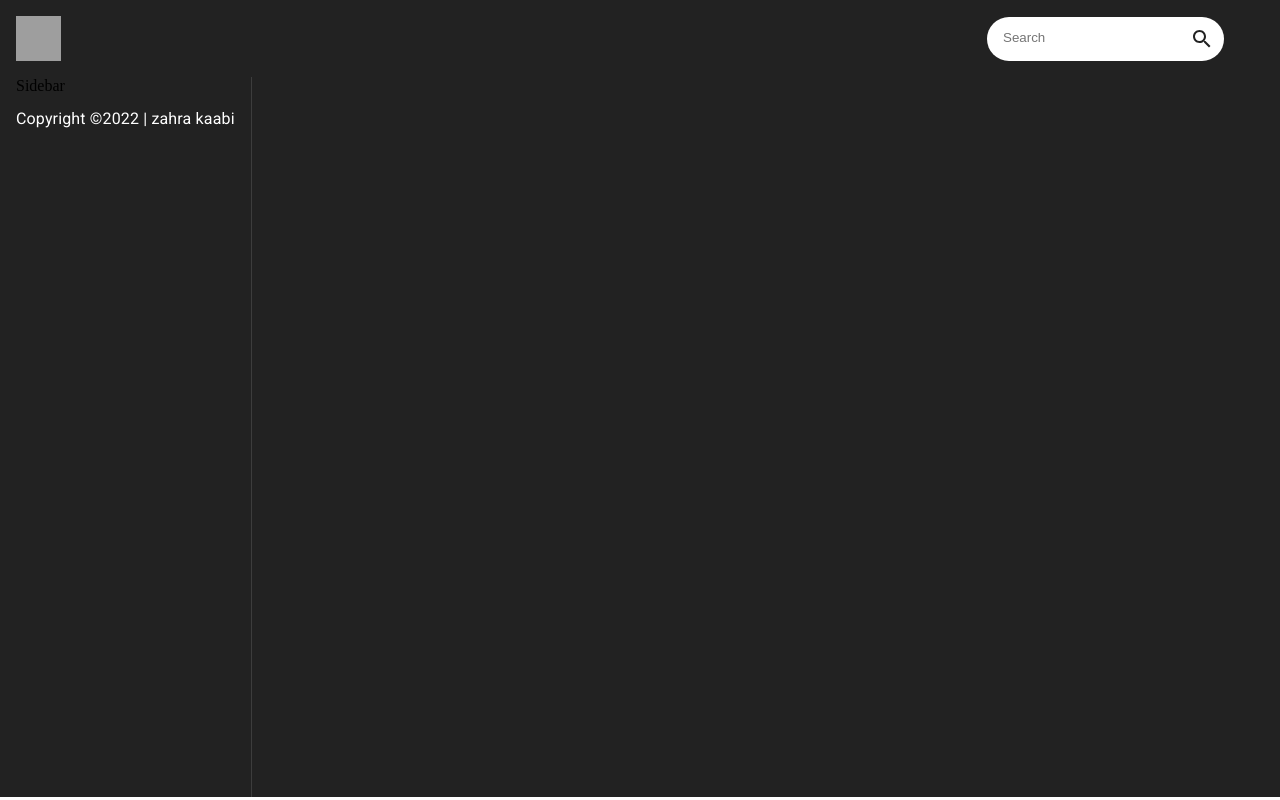
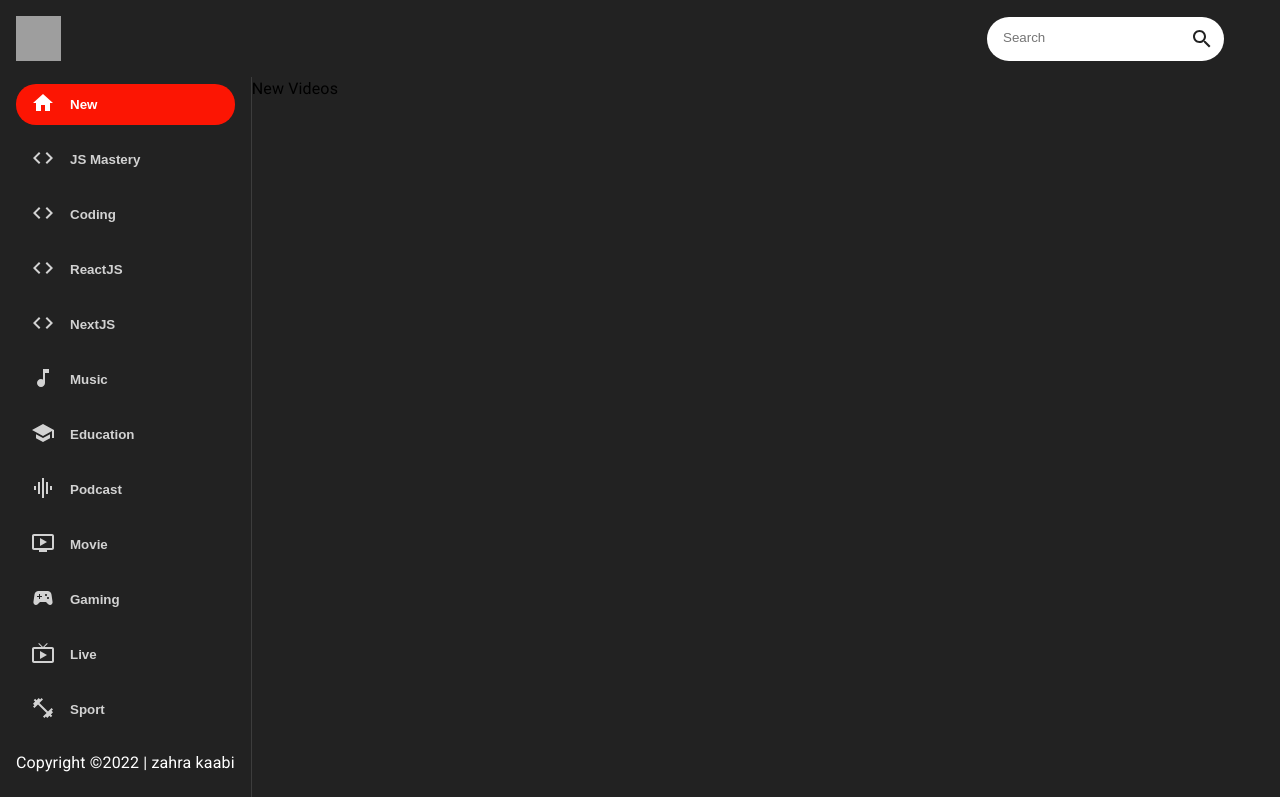
Before and after one commit to zahrakaabi/YOUTUBE_CLONE, a React (Create React App) app: page / in a window 1280 px wide. Built offline with nearby package versions, Linux system fonts and the light colour scheme; grey boxes are pictures that could not be loaded.

Commit message:
chore: Implement side-Bar

```diff
--- a/src/components/Feed/index.jsx
+++ b/src/components/Feed/index.jsx
@@ -39,6 +39,10 @@ function Feed() {
           Copyright &copy;2022 | zahra kaabi
         </Typography>
       </Box>
+
+      <Box>
+        <Typography>New <span>Videos</span></Typography>
+      </Box>
     </Stack>
   )
 }
--- a/src/components/Sidebar/index.css
+++ b/src/components/Sidebar/index.css
@@ -0,0 +1,42 @@
+.category-btn{
+    font-weight: bold !important;
+    text-transform: capitalize;
+    cursor:pointer;
+    background: transparent;
+    outline: none;
+    border: none;
+    color:#fff;
+    padding: 7px 15px;
+    margin: 7px 0px;
+    border-radius: 20px;
+    transition: all 0.3s ease;
+}
+
+.category-btn span:first-of-type {
+    margin-right: 15px;
+}
+
+.category-btn:hover {
+    background-color: #FC1503 !important;
+    color: white !important;
+    opacity: 1;
+}
+
+.category-btn:hover span {
+    opacity: 1;
+    color: white !important;
+}
+
+.active {
+    background-color: #FC1503;
+}
+
+.blured {
+    opacity: 0.8;
+}
+
+@media screen and (max-width: 992px) {
+.category-btn{
+    margin: 10px;
+}
+}
--- a/src/components/Sidebar/index.jsx
+++ b/src/components/Sidebar/index.jsx
@@ -2,6 +2,10 @@
 /*                   DEPENDENCIES                 */
 /* ---------------------------------------------- */
 // Packages
+import { Stack } from '@mui/material';
+
+// Fake API CATEGORIES
+import { categories } from '../../utils/constants'
 
 // Style
 import './index.css';
@@ -10,9 +14,27 @@ import './index.css';
 /*                    SIDEBAR                     */
 /* ---------------------------------------------- */
 function Sidebar() {
+  const SELECTED_CATEGORY = 'New';
+
   /* *************** RENDERING ****************** */
   return (
-    <div>Sidebar</div>
+    <Stack
+        direction={{ xs: 'row', md: 'column' }}
+        sx={{
+            overflowY: 'auto',
+            height: { xs: 'auto', md: '92%' }
+        }}
+    >
+        {categories.map((category, index) => (
+            <button
+                key={index}
+                className={`category-btn ${category.name === SELECTED_CATEGORY ? 'active' : 'blured'} flex justify-start items-center`}
+            >
+                <span>{category.icon}</span>
+                <span>{category.name}</span>
+            </button>
+        ))}
+    </Stack>
   )
 }
 
--- a/src/shared/Styles/global.css
+++ b/src/shared/Styles/global.css
@@ -13,3 +13,7 @@
 .items-center {
     align-items: center;
 }
+
+.justify-start {
+    justify-content: start;
+}
```
